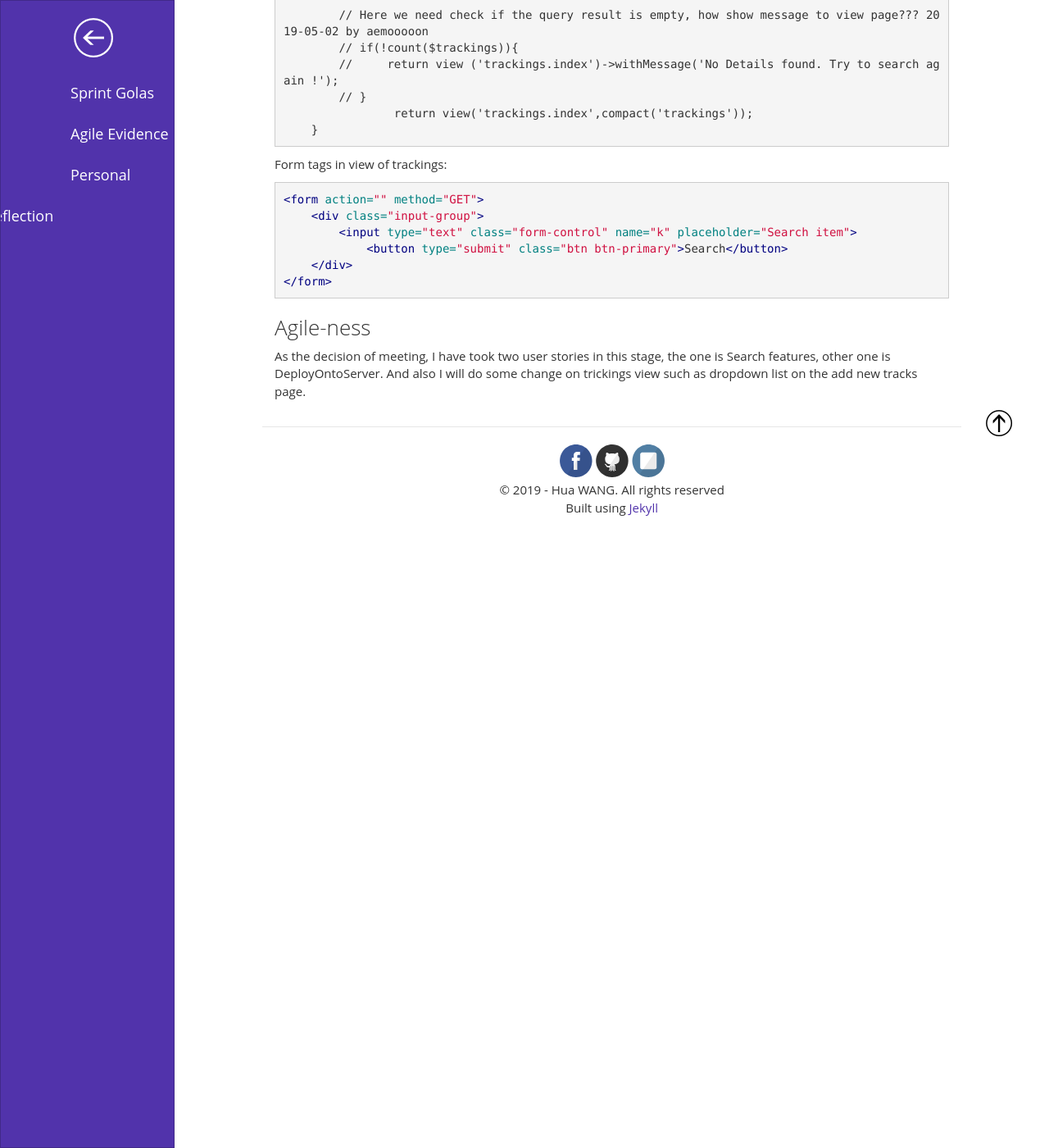
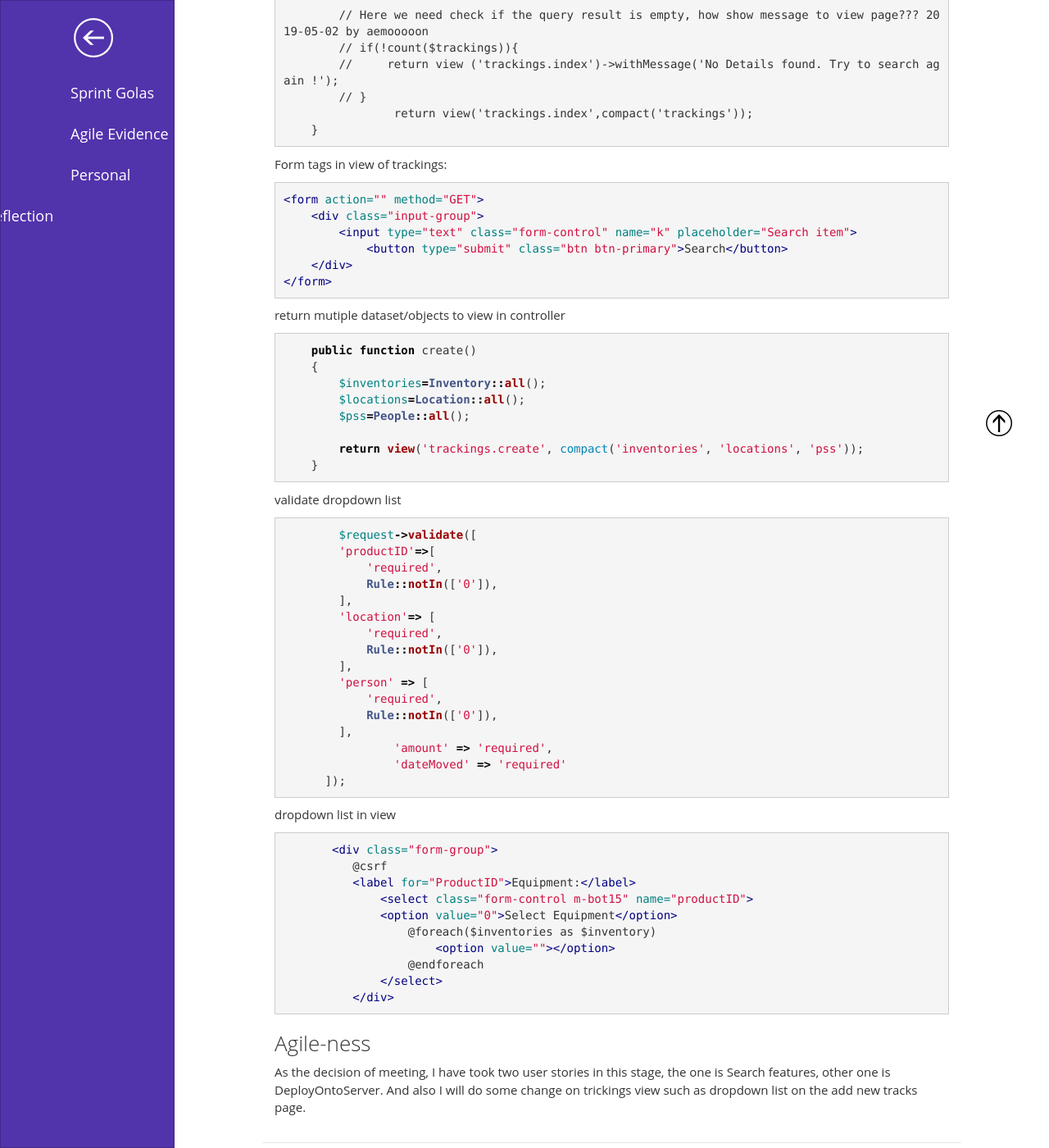
Before and after one commit to aemooooon/Software-engineering-profolio, a Jekyll site: the page built from sprintgoals/index.md, in a window 1280 px wide and 1400 px high, scrolled down 5262 px. Shown: the whole window at 82% size. Built offline with Jekyll 4.4.1, drawn with Linux system fonts in a browser that asks for light colours; nearby versions of some CDN libraries.

Commit message:
Update index.md

````diff
--- a/sprintgoals/index.md
+++ b/sprintgoals/index.md
@@ -225,5 +225,51 @@ Form tags in view of trackings:
 </form>
 ```
 
+return mutiple dataset/objects to view in controller
+```php
+    public function create()
+    {
+        $inventories=Inventory::all();
+        $locations=Location::all();
+        $pss=People::all();
+
+        return view('trackings.create', compact('inventories', 'locations', 'pss'));
+    }
+```
+
+validate dropdown list
+```php
+        $request->validate([
+        'productID'=>[
+            'required',
+            Rule::notIn(['0']),
+        ],
+        'location'=> [
+            'required',
+            Rule::notIn(['0']),
+        ],
+        'person' => [
+            'required',
+            Rule::notIn(['0']),
+        ],
+		'amount' => 'required',
+		'dateMoved' => 'required'
+      ]);
+```
+
+dropdown list in view
+```html
+       <div class="form-group">
+          @csrf
+          <label for="ProductID">Equipment:</label>
+              <select class="form-control m-bot15" name="productID">
+              <option value="0">Select Equipment</option>
+                  @foreach($inventories as $inventory)
+                      <option value="{{ $inventory->id }}">{{ $inventory->name }}</option>
+                  @endforeach
+              </select>
+          </div>
+```
+
 ### Agile-ness
 As the decision of meeting, I have took two user stories in this stage, the one is Search features, other one is DeployOntoServer. And also I will do some change on trickings view such as dropdown list on the add new tracks page.<br>
````
